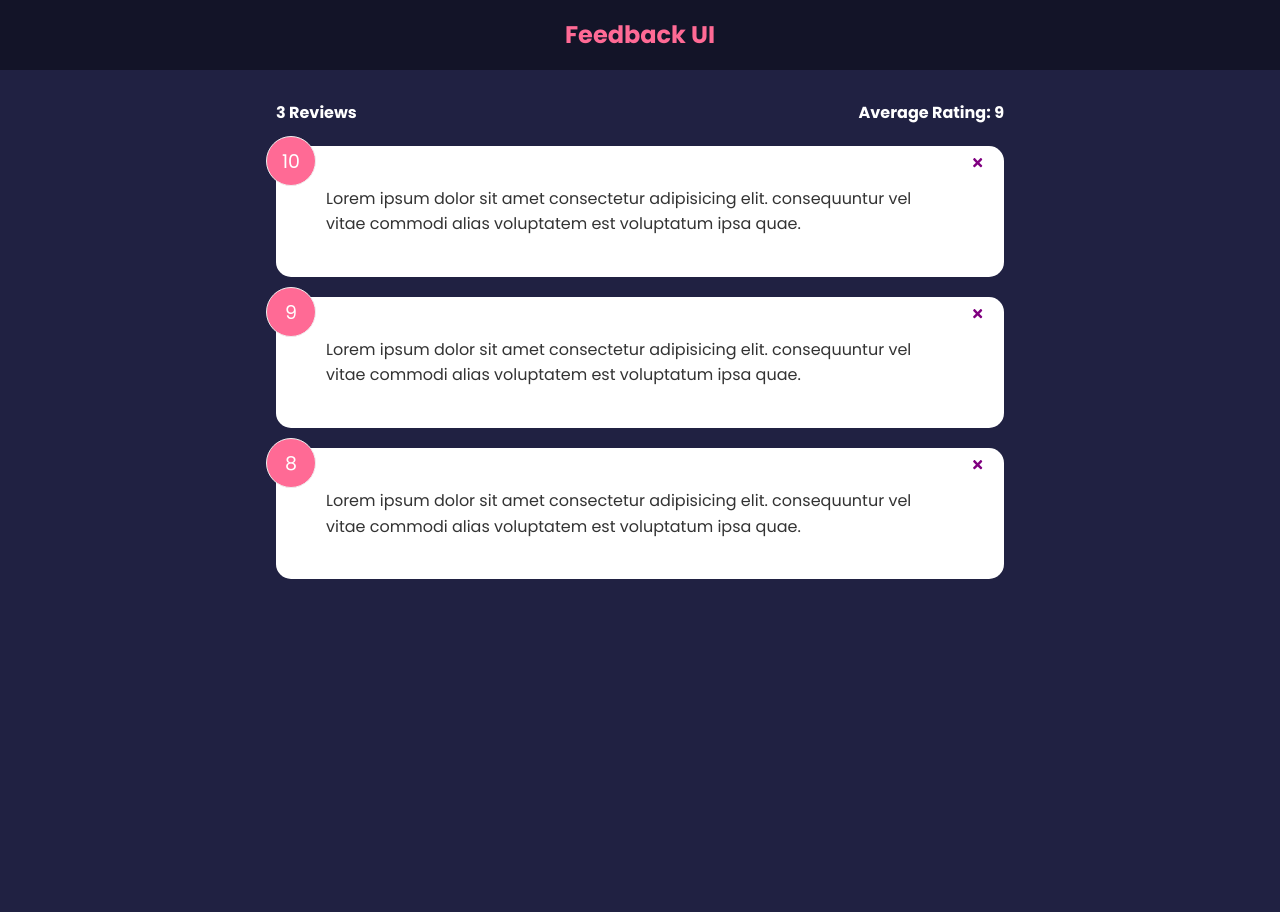
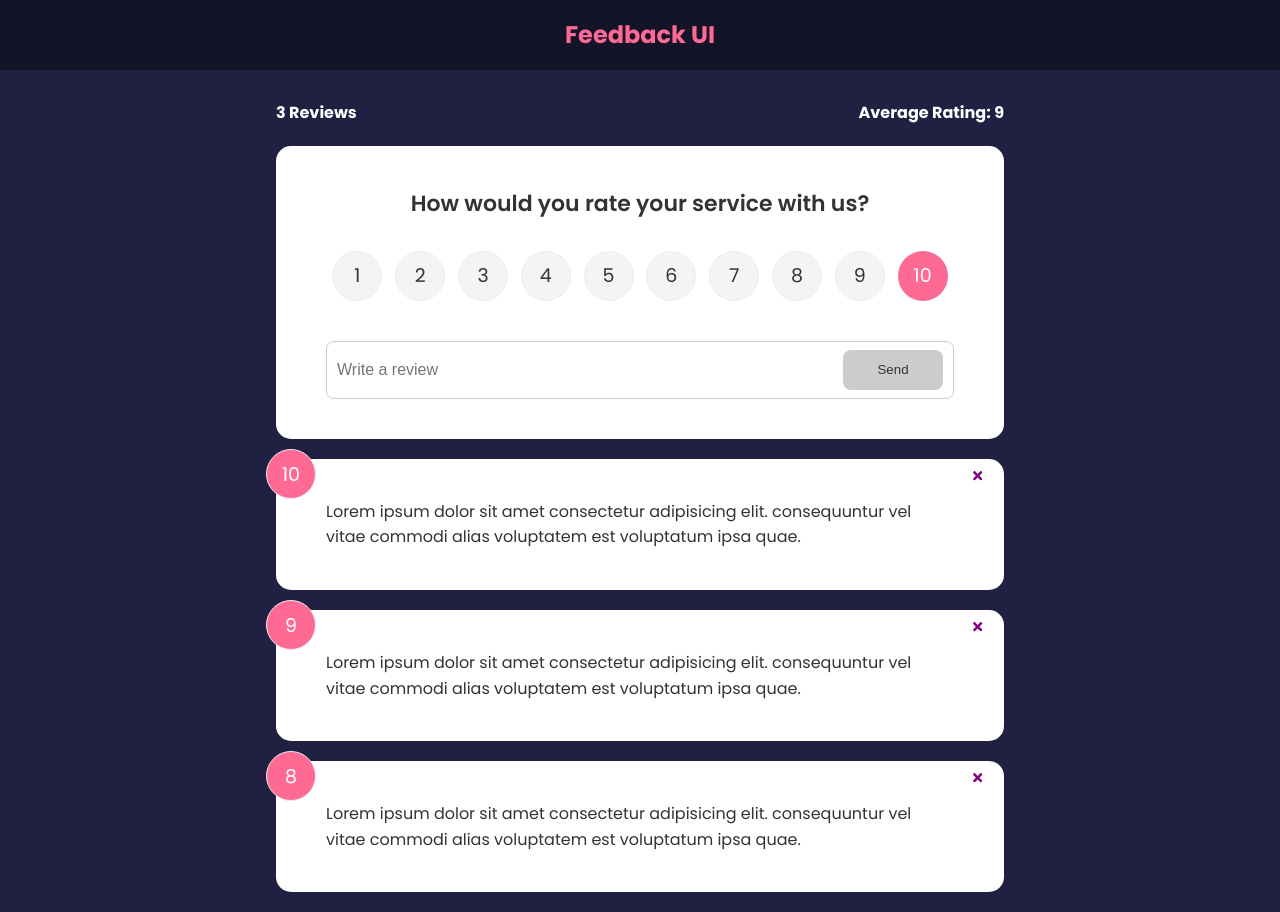
Before and after one commit to judicodes/feedback-app, a React (Create React App) app: page / in a window 1280 px wide. Before the commit the page ends 800 px from the top, so only its background shows below. Built offline with nearby package versions, Linux system fonts and the light colour scheme; the HTML template or start-up script is replaced by a standard one.

Commit message:
Add Feedback Form and Rating Select

```diff
--- a/package.json
+++ b/package.json
@@ -10,11 +10,13 @@
     "@types/node": "^16.11.38",
     "@types/react": "^18.0.10",
     "@types/react-dom": "^18.0.5",
+    "framer-motion": "^6.3.11",
     "react": "^18.1.0",
     "react-dom": "^18.1.0",
     "react-icons": "^4.4.0",
     "react-scripts": "5.0.1",
     "typescript": "^4.7.2",
+    "uuid": "^8.3.2",
     "web-vitals": "^2.1.4"
   },
   "scripts": {
@@ -40,5 +42,8 @@
       "last 1 firefox version",
       "last 1 safari version"
     ]
+  },
+  "devDependencies": {
+    "@types/uuid": "^8.3.4"
   }
 }
--- a/src/App.tsx
+++ b/src/App.tsx
@@ -1,12 +1,19 @@
 import { useState } from "react";
+import FeedbackForm from "./components/FeedbackForm";
+import { Feedback } from "./components/FeedbackItem";
 import FeedbackList from "./components/FeedbackList";
+import FeedbackStats from "./components/FeedbackStats";
 import Header from "./components/Header";
 import FeedbackData from "./data/FeedbackData";
-import FeedbackStats from "./components/FeedbackStats";
+
 function App() {
   const [feedback, setFeedback] = useState(FeedbackData);
 
-  const deleteFeedback = (id: number) => {
+  const addFeedback = (newFeedback: Feedback) => {
+    setFeedback([newFeedback, ...feedback]);
+  };
+
+  const deleteFeedback = (id: string) => {
     if (window.confirm("Are you sure you want to delete?"))
       setFeedback(feedback.filter((item) => item.id !== id));
   };
@@ -15,6 +22,7 @@ function App() {
       <Header />
       <div className="container">
         <FeedbackStats feedback={feedback} />
+        <FeedbackForm handleAdd={addFeedback} />
         <FeedbackList feedback={feedback} handleDelete={deleteFeedback} />
       </div>
     </>
--- /dev/null
+++ b/src/components/FeedbackForm.tsx
@@ -0,0 +1,75 @@
+import React, { useEffect, useState } from "react";
+import { Feedback } from "./FeedbackItem";
+import RatingSelect from "./RatingSelect";
+import Button from "./shared/Button";
+import Card from "./shared/Card";
+import { v4 as uuidv4 } from "uuid";
+
+interface Props {
+  handleAdd: Function;
+}
+
+function FeedbackForm({ handleAdd }: Props) {
+  const [text, setText] = useState("");
+  const [rating, setRating] = useState(10);
+  const [buttonDisabled, setButtonDisabled] = useState(true);
+  const [message, setMessage] = useState<string | null>(null);
+
+  const validateText = () => {
+    if (text === "") {
+      setButtonDisabled(true);
+      setMessage(null);
+    } else if (text !== "" && text.trim().length < 10) {
+      setButtonDisabled(true);
+      setMessage("Text must be at least 10 characters.");
+    } else {
+      setButtonDisabled(false);
+      setMessage(null);
+    }
+  };
+
+  useEffect(validateText, [text]);
+
+  const handleTextChange = (event: React.FormEvent<HTMLInputElement>) => {
+    setText(event.currentTarget.value);
+  };
+
+  const handleSubmit = (e: React.FormEvent) => {
+    e.preventDefault();
+    if (text.trim().length >= 10) {
+      const newFeedback: Feedback = {
+        id: uuidv4(),
+        rating,
+        text
+      };
+      handleAdd(newFeedback);
+      setText("");
+    }
+  };
+
+  return (
+    <Card>
+      <form onSubmit={handleSubmit}>
+        <h2>How would you rate your service with us?</h2>
+        <RatingSelect
+          selectedRating={rating}
+          selectRating={(rating: number) => setRating(rating)}
+        />
+        <div className="input-group">
+          <input
+            type="text"
+            placeholder="Write a review"
+            value={text}
+            onChange={handleTextChange}
+          />
+          <Button type="submit" isDisabled={buttonDisabled}>
+            Send
+          </Button>
+        </div>
+        {message && <div className="message">{message}</div>}
+      </form>
+    </Card>
+  );
+}
+
+export default FeedbackForm;
--- a/src/components/FeedbackItem.tsx
+++ b/src/components/FeedbackItem.tsx
@@ -3,7 +3,7 @@ import PropTypes from "prop-types";
 import { FaTimes } from "react-icons/fa";
 
 export interface Feedback {
-  id: number;
+  id: string;
   rating: number;
   text: string;
 }
--- a/src/components/FeedbackList.tsx
+++ b/src/components/FeedbackList.tsx
@@ -1,5 +1,6 @@
 import FeedbackItem, { Feedback } from "./FeedbackItem";
 import PropTypes from "prop-types";
+import { motion, AnimatePresence } from "framer-motion";
 
 interface Props {
   feedback: Feedback[];
@@ -11,13 +12,22 @@ function FeedbackList({ feedback, handleDelete }: Props) {
   }
   return (
     <div className="feedback-list">
+      <AnimatePresence>
         {feedback.map((item) => (
+          <motion.div
+            key={item.id}
+            initial={{ opacity: 0 }}
+            animate={{ opacity: 1 }}
+            exit={{ opacity: 0 }}
+          >
             <FeedbackItem
               key={item.id}
               item={item}
               handleDelete={handleDelete}
-        />
+            />{" "}
+          </motion.div>
         ))}
+      </AnimatePresence>
     </div>
   );
 }
@@ -25,7 +35,7 @@ function FeedbackList({ feedback, handleDelete }: Props) {
 FeedbackList.propTypes = {
   feedback: PropTypes.arrayOf(
     PropTypes.shape({
-      id: PropTypes.number.isRequired,
+      id: PropTypes.string.isRequired,
       rating: PropTypes.number.isRequired,
       text: PropTypes.string.isRequired
     })
--- a/src/components/FeedbackStats.tsx
+++ b/src/components/FeedbackStats.tsx
@@ -1,5 +1,5 @@
+import PropTypes from "prop-types";
 import { Feedback } from "./FeedbackItem";
-import PropTypes from "prop-types";
 
 interface Props {
   feedback: Feedback[];
@@ -10,12 +10,14 @@ function FeedbackStats({ feedback }: Props) {
     feedback.reduce((acc, cur) => {
       return acc + cur.rating;
     }, 0) / feedback.length;
-  average.toFixed(1).replace(/[.,]0$/, "");
 
   return (
     <div className="feedback-stats">
       <h4>{feedback.length} Reviews</h4>
-      <h4>Average Rating: {isNaN(average) ? 0 : average}</h4>
+      <h4>
+        Average Rating:{" "}
+        {isNaN(average) ? 0 : average.toFixed(1).replace(/[.,]0$/, "")}
+      </h4>
     </div>
   );
 }
--- /dev/null
+++ b/src/components/RatingSelect.tsx
@@ -0,0 +1,31 @@
+import React from "react";
+
+interface Props {
+  selectedRating: number;
+  selectRating: Function;
+}
+
+function RatingSelect({ selectedRating, selectRating }: Props) {
+  const handleChange = (e: React.ChangeEvent<HTMLInputElement>) => {
+    selectRating(+e.currentTarget.value);
+  };
+  return (
+    <ul className="rating">
+      {Array.from({ length: 10 }, (_, i) => (
+        <li key={`rating-${i + 1}`}>
+          <input
+            type="radio"
+            id={`num${i + 1}`}
+            name="rating"
+            value={i + 1}
+            onChange={handleChange}
+            checked={selectedRating === i + 1}
+          />
+          <label htmlFor={`num${i + 1}`}>{i + 1}</label>
+        </li>
+      ))}
+    </ul>
+  );
+}
+
+export default RatingSelect;
--- /dev/null
+++ b/src/components/shared/Button.tsx
@@ -0,0 +1,30 @@
+import PropTypes from "prop-types";
+interface Props {
+  children: any;
+  version: string;
+  type: "submit" | "reset" | "button" | undefined;
+  isDisabled: boolean;
+}
+
+function Button({ children, version, type, isDisabled }: Props) {
+  return (
+    <button type={type} disabled={isDisabled} className={`btn btn-${version}`}>
+      {children}
+    </button>
+  );
+}
+
+Button.defaultProps = {
+  version: "primary",
+  type: "button",
+  isDisabled: false
+};
+
+Button.propTypes = {
+  children: PropTypes.node.isRequired,
+  version: PropTypes.string,
+  type: PropTypes.string,
+  isDisabled: PropTypes.bool
+};
+
+export default Button;
--- a/src/data/FeedbackData.ts
+++ b/src/data/FeedbackData.ts
@@ -1,16 +1,16 @@
 const FeedbackData = [
   {
-    id: 1,
+    id: "583fe4ee-ff86-43ab-a4e5-3037e4070150",
     rating: 10,
     text: "Lorem ipsum dolor sit amet consectetur adipisicing elit. consequuntur vel vitae commodi alias voluptatem est voluptatum ipsa quae."
   },
   {
-    id: 2,
+    id: "da145feb-6a6d-4822-b6f8-fa173b364989",
     rating: 9,
     text: "Lorem ipsum dolor sit amet consectetur adipisicing elit. consequuntur vel vitae commodi alias voluptatem est voluptatum ipsa quae."
   },
   {
-    id: 3,
+    id: "ad88a4b0-f868-4998-8f5c-d62de86383ea",
     rating: 8,
     text: "Lorem ipsum dolor sit amet consectetur adipisicing elit. consequuntur vel vitae commodi alias voluptatem est voluptatum ipsa quae."
   }
```
Also changed, not shown: 1 other file (tests, documents, lock files or other folders). Lines whose indentation alone changed are shown as unchanged.
